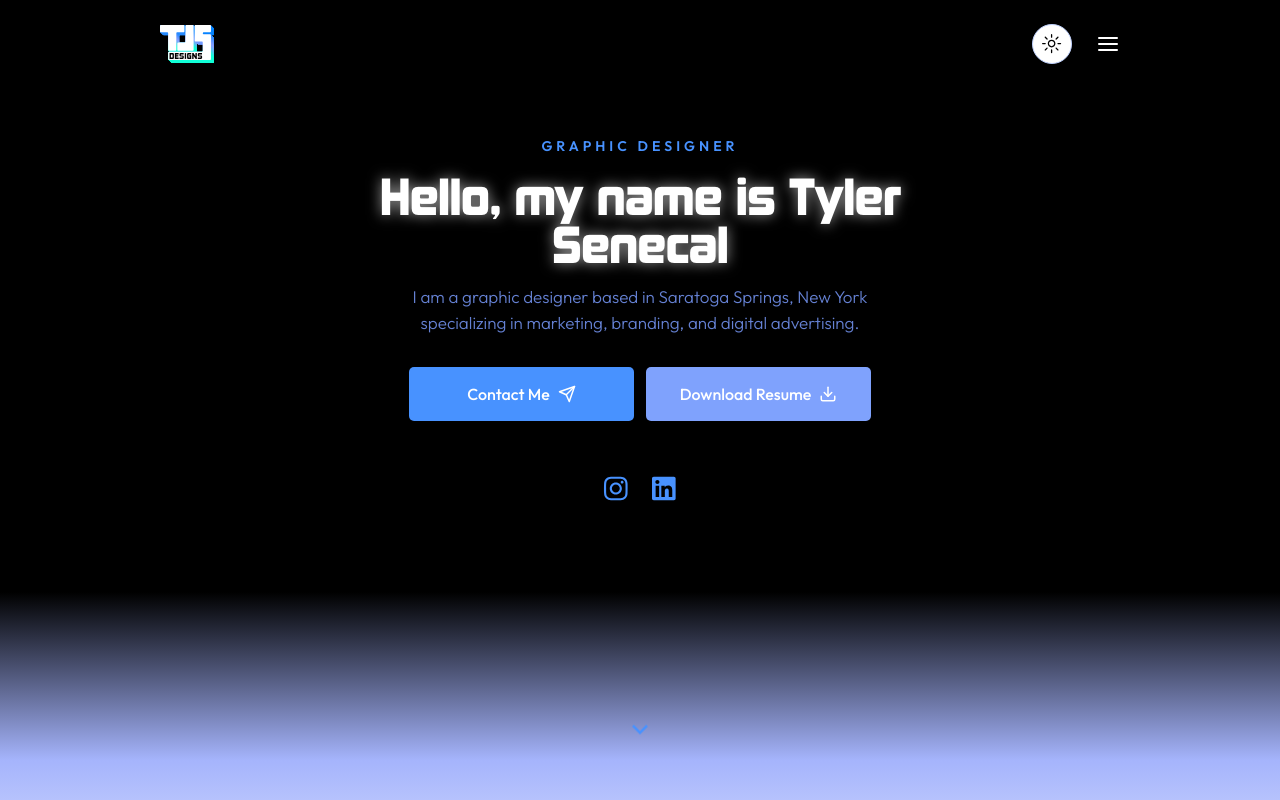
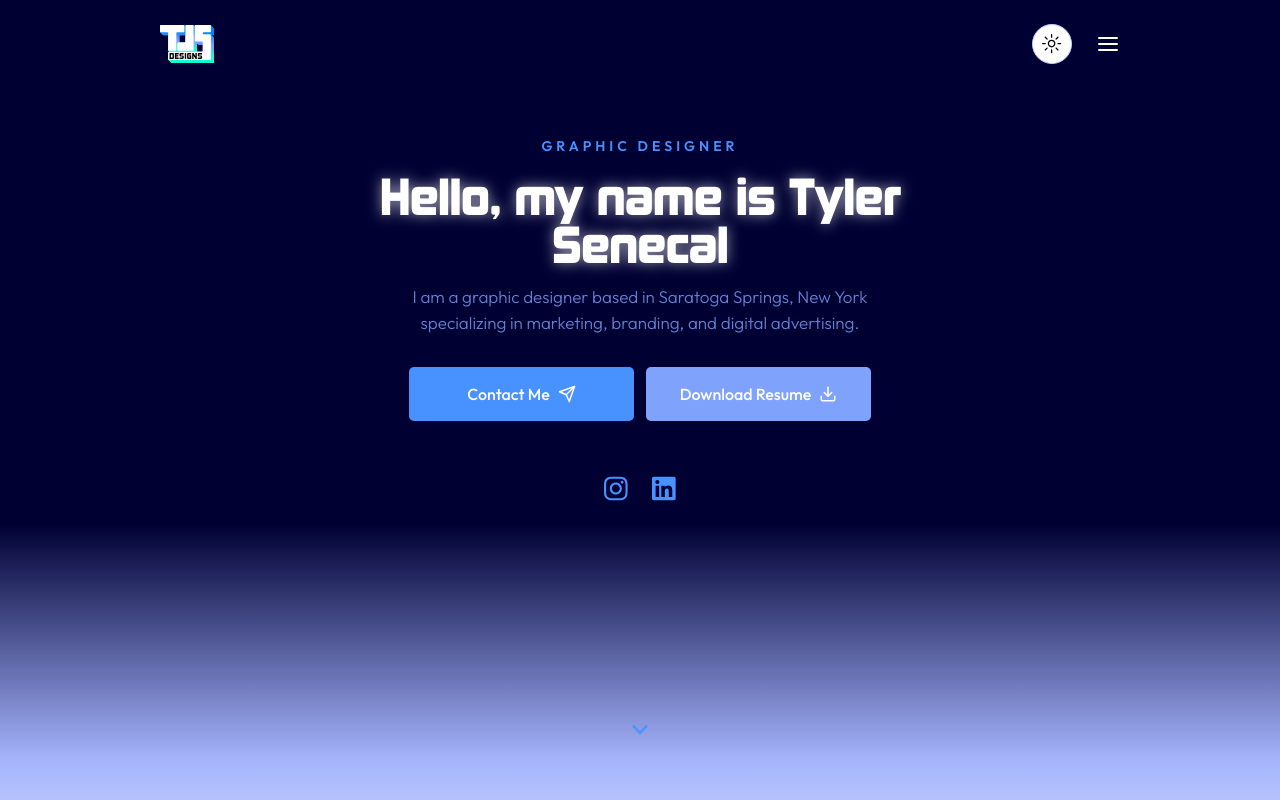
Before and after one commit to danpellegrino/tjsportfolio, a Next.js app: page / in a window 1280 px wide. Shown: the top 800 px of the page. Built offline with nearby package versions, Linux system fonts and the light colour scheme.

Commit message:
Update background color in Header and Hero components

```diff
--- a/components/Header.jsx
+++ b/components/Header.jsx
@@ -25,7 +25,7 @@ const Header = () => {
     <header
       className={`${
         header ? "py-4 shadow-lg dark:bg-accent" : "py-6 dark:bg-background"
-      } sticky top-0 z-30 transition-all bg-black`}
+      } sticky top-0 z-30 transition-all bg-[#000033]`}
     >
       <div className="container mx-auto">
         <div className="flex justify-between items-center">
--- a/components/Hero.jsx
+++ b/components/Hero.jsx
@@ -221,7 +221,7 @@ const projectData = [
 
 const Hero = () => {
   return (
-    <section className="py-12 xl:py-24 xxl:py-36 xxl2:py-48 md:h-[98vh] lg:h-[84vh] xl:pt-28 bg-gradient-to-b from-black from-75% to-indigo-300 to-100% dark:bg-none">
+    <section className="py-12 xl:py-24 xxl:py-36 xxl2:py-48 md:h-[98vh] lg:h-[84vh] xl:pt-28 bg-gradient-to-b from-[#000033] from-65% to-indigo-300 to-100% dark:bg-none">
       <div className="container mx-auto">
         <div className="flex justify-between gap-x-8">
           {/* Text */}
```
